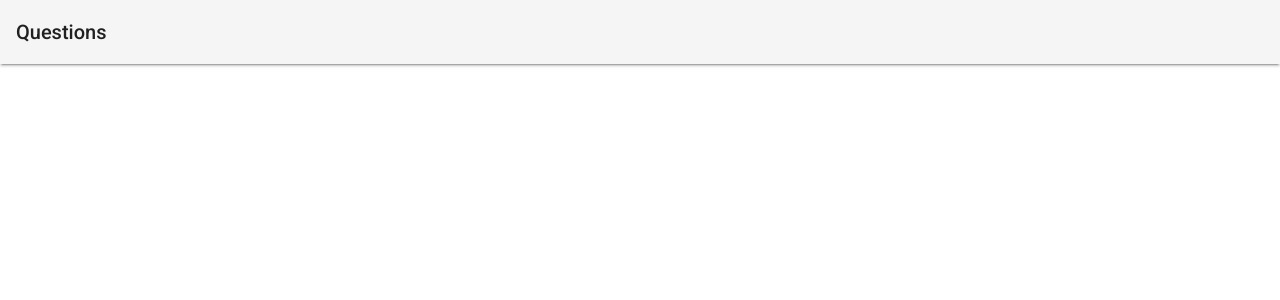
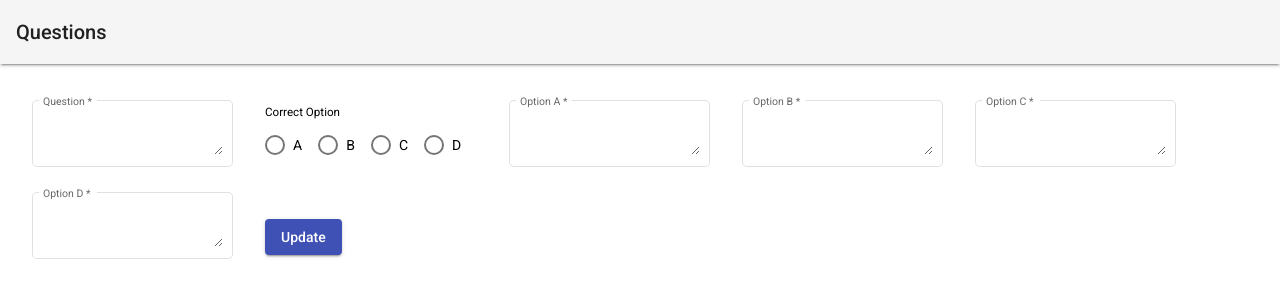
Before and after one commit to obumnwabude/questions-angular, an Angular app: page / in a window 1280 px wide. Shown: the top 300 px of the page. Built offline with nearby package versions, Linux system fonts and the light colour scheme.

Commit message:
build UI of question form

```diff
--- a/src/app/app.component.html
+++ b/src/app/app.component.html
@@ -1,3 +1,26 @@
 <mat-toolbar class="mat-elevation-z2">
-    <span>Questions</span>
+  <span>Questions</span>
 </mat-toolbar>
+
+<form>
+  <mat-form-field>
+    <mat-label>Question</mat-label>
+    <textarea matInput required></textarea>
+  </mat-form-field>
+
+  <div id="correct-options">
+    <h5>Correct Option</h5>
+    <mat-radio-group color="primary">
+      <mat-radio-button *ngFor="let option of options" value="option">{{
+        option
+      }}</mat-radio-button>
+    </mat-radio-group>
+  </div>
+
+  <mat-form-field *ngFor="let option of options">
+    <mat-label>Option {{option}}</mat-label>
+    <textarea matInput required></textarea>
+  </mat-form-field>
+
+  <button mat-raised-button color="primary">Update</button>
+</form>
--- a/src/app/app.component.scss
+++ b/src/app/app.component.scss
@@ -0,0 +1,17 @@
+form {
+  padding: 32px;
+}
+
+mat-form-field {
+  margin-right: 32px;
+}
+
+#correct-options {
+  display: inline-block;
+  margin-right: 32px;
+  margin-bottom: 32px;
+}
+
+mat-radio-button {
+  margin-right: 16px;
+}
--- a/src/app/app.component.ts
+++ b/src/app/app.component.ts
@@ -6,5 +6,6 @@ import { Component } from '@angular/core';
   styleUrls: ['./app.component.scss']
 })
 export class AppComponent {
+  options = ['A', 'B', 'C', 'D'];
   title = 'questions';
 }
--- a/src/app/app.module.ts
+++ b/src/app/app.module.ts
@@ -1,20 +1,34 @@
 import { NgModule } from '@angular/core';
 import { BrowserModule } from '@angular/platform-browser';
+import { BrowserAnimationsModule } from '@angular/platform-browser/animations';
+import { MatButtonModule } from '@angular/material/button';
+import {
+  MatFormFieldModule,
+  MAT_FORM_FIELD_DEFAULT_OPTIONS
+} from '@angular/material/form-field';
+import { MatInputModule } from '@angular/material/input';
+import { MatRadioModule } from '@angular/material/radio';
+import { MatToolbarModule } from '@angular/material/toolbar';
 
 import { AppComponent } from './app.component';
-import { BrowserAnimationsModule } from '@angular/platform-browser/animations';
-import { MatToolbarModule } from '@angular/material/toolbar';
 
 @NgModule({
-  declarations: [
-    AppComponent
-  ],
+  declarations: [AppComponent],
   imports: [
     BrowserModule,
     BrowserAnimationsModule,
-    MatToolbarModule
+    MatButtonModule,
+    MatFormFieldModule,
+    MatInputModule,
+    MatToolbarModule,
+    MatRadioModule
   ],
-  providers: [],
+  providers: [
+    {
+      provide: MAT_FORM_FIELD_DEFAULT_OPTIONS,
+      useValue: { appearance: 'outline', floatLabel: 'always' }
+    }
+  ],
   bootstrap: [AppComponent]
 })
-export class AppModule { }
+export class AppModule {}
```
